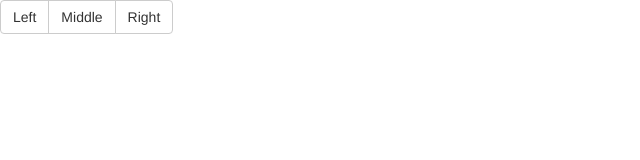
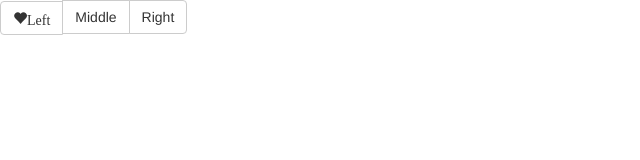
Before and after one commit to rv498/Algebra-101, a plain HTML site: page index.html in a window 1280 px wide. Shown: the full height of the page, 0-640 px from the left. Drawn offline with nearby package versions, Linux system fonts and the light colour scheme.

Commit message:
Second Change

```diff
--- a/index.html
+++ b/index.html
@@ -14,7 +14,7 @@
   </head>
   <body>
   <div class="btn-group" role="group" aria-label="...">
-  <button type="button" class="btn btn-default">Left</button>
+  <button type="button" class="btn btn-default glyphicon glyphicon-heart">Left</button>
   <button type="button" class="btn btn-default">Middle</button>
   <button type="button" class="btn btn-default">Right</button>
 </div>
```
